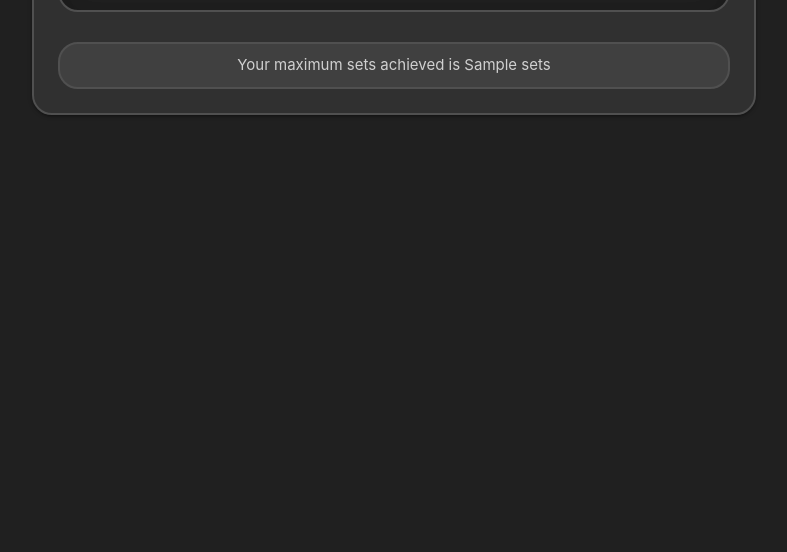
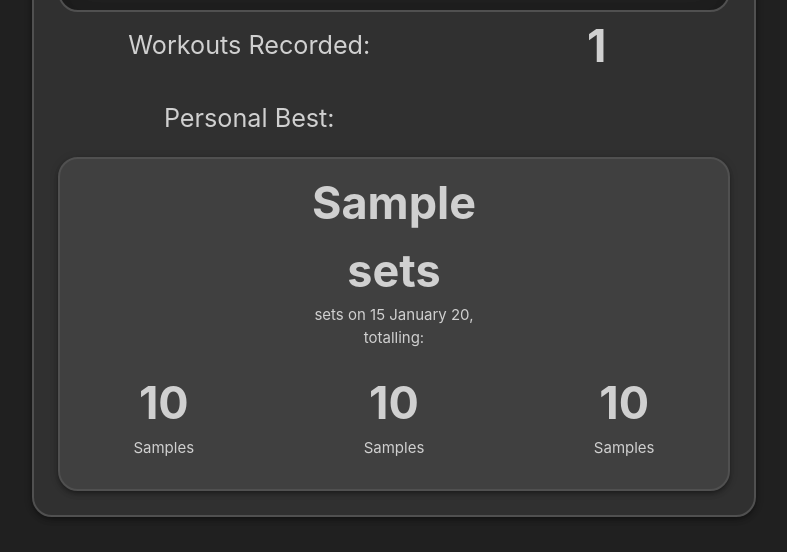
Before and after one commit to lmjh/fitness-tracker, a Flask app: template templates/track_progress.html in a window 1280 px wide. Shown: the part 692-1244 px from the top of the page, without its empty margins (246-1033 px from the left). Before the commit the page ends 807 px from the top, so only its background shows below. Run offline with Flask 2, Linux system fonts and the light colour scheme; the template is opened without the code that fills it: most values are stand-ins (such as "Sample title", 1, 10 or a date in 2020); some libraries are stand-ins or nearby versions.

Commit message:
Add data and styles to track_progress page

```diff
--- a/templates/track_progress.html
+++ b/templates/track_progress.html
@@ -2,13 +2,53 @@
 {% block content %}
 <div class="row">
     <div class="col s12 l10 offset-l1 margin-top-5 center-align">
-        <div class="card-panel card-panel-bottom">
+        <div class="card-panel card-panel-bottom z-depth-2">
             <h1 class="progress-title">{{ routine.routine_name }} Routine</h1>
             <div class="card-panel-cutout margin-top-2">
                 <canvas id="myChart"></canvas>
             </div>
-            <div class="card-panel-top margin-top-2">
-                Your maximum sets achieved is {{ max[0].sets }}
+
+                <div class="row valign-wrapper">
+                    <div class="col s7 flow-text">
+                        Workouts Recorded:
+                    </div>
+                    <div class="col s5 feature-number">
+                            {{ values|length }}
+                    </div>
+                </div>
+                <div class="row center-align valign-wrapper">
+                    <div class="col s7 pull-s5 flow-text">
+                        Personal Best:
+                    </div>
+                </div>
+                <div class="card-panel-top z-depth-2">
+                    <div class="row center-align">
+                        <div class="col s12 m4 offset-m4">
+                            <div class="feature-number">
+                                {{ max[0].sets }}
+                            </div>
+                        </div>
+                        <div class="col s12 m4 offset-m4">
+                            <div>
+                                sets on {{ max[0].date.strftime('%d %B %y') }}, totalling:
+                            </div>
+                        </div>
+                    </div>
+                    <div class="row center-align">
+                        <div class="col s4">
+                            <div class="feature-number">{{ routine.exercise_one_reps * max[0].sets }}</div>
+                            <div>{{ routine.exercise_one }}s</div>
+                        </div>
+                        <div class="col s4">
+                            <div class="feature-number">{{ routine.exercise_two_reps * max[0].sets }}</div>
+                            <div>{{ routine.exercise_two }}s</div>
+                        </div>
+                        <div class="col s4">
+                            <div class="feature-number">{{ routine.exercise_three_reps * max[0].sets }}</div>
+                            <div>{{ routine.exercise_three }}s</div>
+                        </div>
+                    </div>
+                </div>
             </div>
         </div>
     </div>
```
